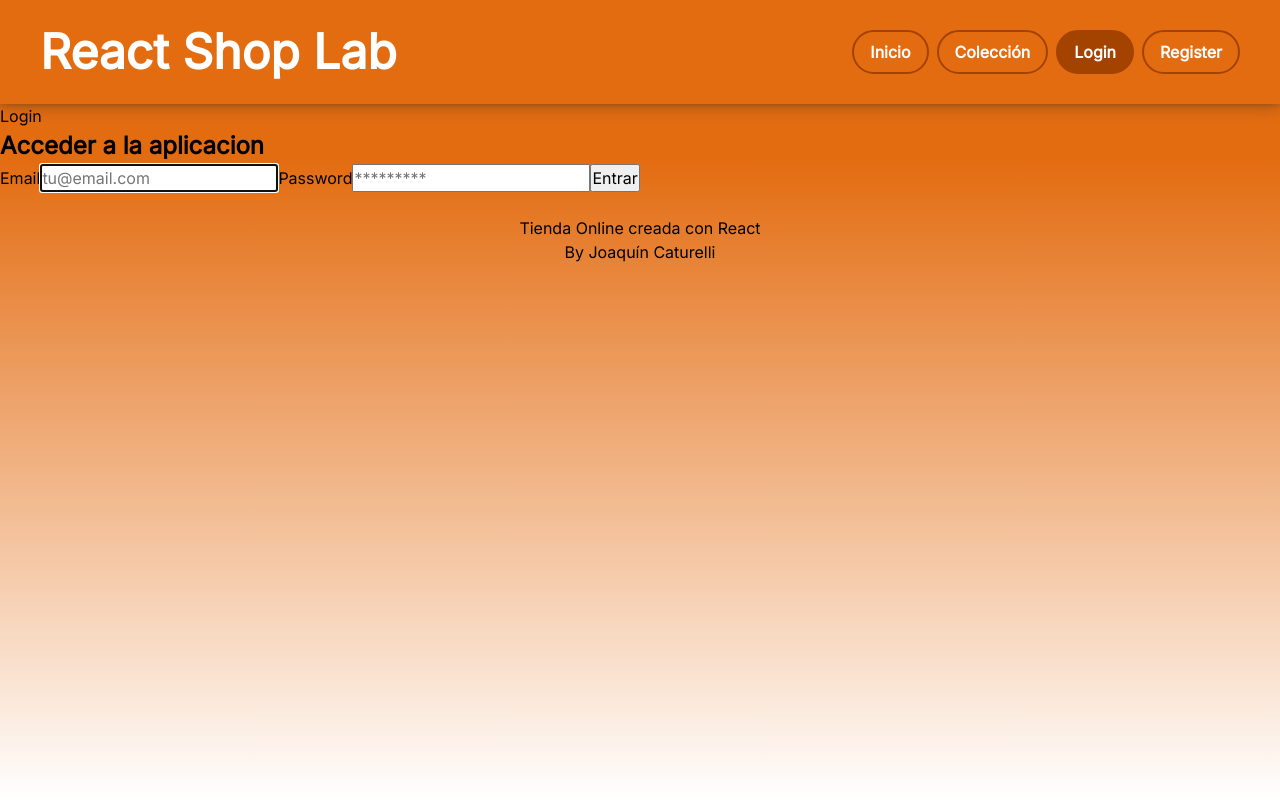
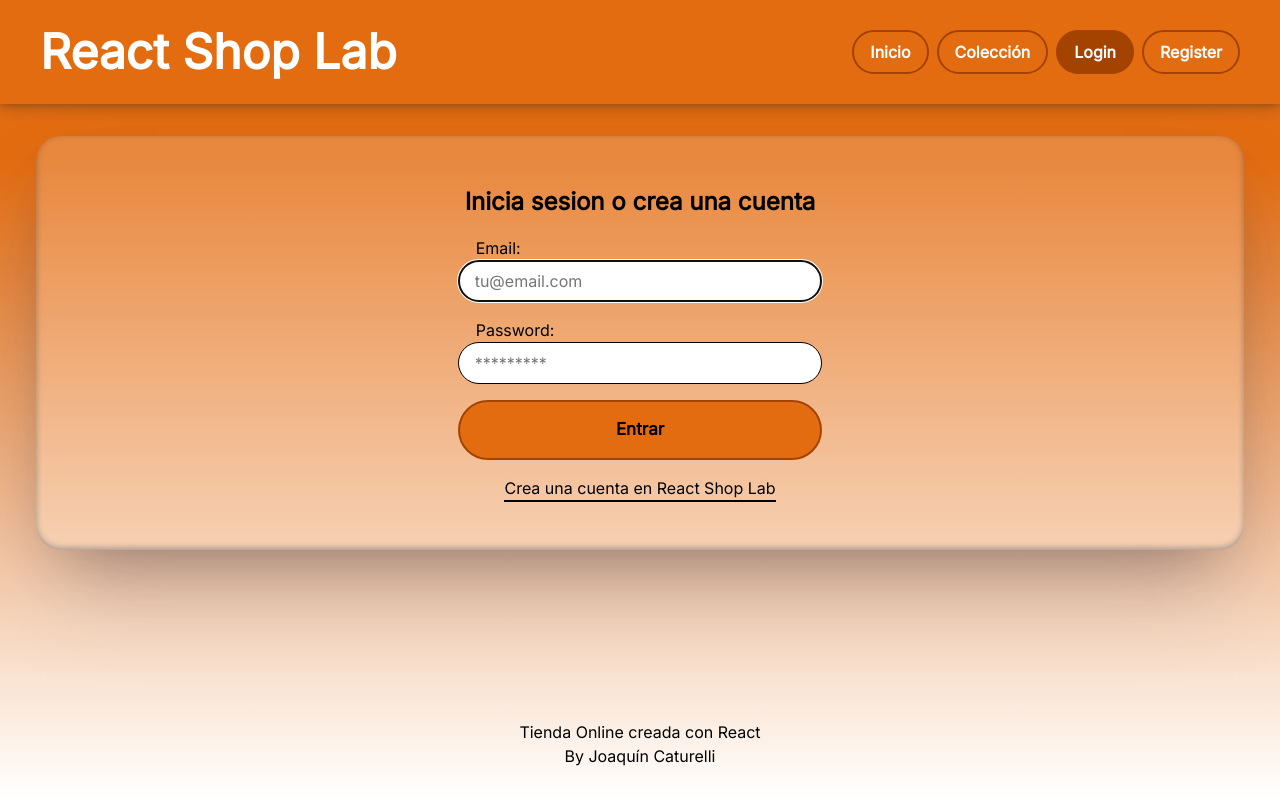
Before and after one commit to joacocaturelli/ecommerce-frontend, a React (Vite) app: page /login in a window 1280 px wide. Built offline with nearby package versions, Linux system fonts and the light colour scheme.

Commit message:
Feat: Implementado componente Button, funcion isSubmitting y estilos

```diff
--- a/src/pages/LoginPage/LoginPage.jsx
+++ b/src/pages/LoginPage/LoginPage.jsx
@@ -1,8 +1,10 @@
 import { useState, useRef, useEffect } from "react";
 import { useNavigate } from "react-router-dom";
 import { loginUser } from "../../api/auth";
+import { Link } from "react-router-dom";
 import StatusMessage from "../../components/StatusMessage/StatusMessage";
-import styles from './LoginPage.module.css'
+import Button from '../../components/Button/Button';
+import styles from './LoginPage.module.css';
 
 function LoginPage() {
   const navigate = useNavigate()
@@ -14,6 +16,7 @@ function LoginPage() {
     password: "",
   })
   const [error, setError] = useState(null)
+  const [isSubmitting, setIsSubmitting] = useState(false)
 
   useEffect(() => {
     emailInputRef.current?.focus()
@@ -40,46 +43,54 @@ function LoginPage() {
     }
 
     try {
+      setIsSubmitting(true)
       await loginUser(formData)
       navigate('/')
     } catch (err) {
       setError(err.message)
+    } finally {
+      setIsSubmitting(false)
     }
   }
 
   return (
-    <main>
-      <section>
-        <p>Login</p>
-        <h2>Acceder a la aplicacion</h2>
+    <main className="page">
+      <section className="container">
+        <div className={styles.loginContainer}>
+          <h2>Inicia sesion o crea una cuenta</h2>
 
-        <form onSubmit={handleSumbit}>
+          <form onSubmit={handleSumbit} className={styles.loginForm}>
             <label>
-            <span>Email</span>
+              <span className={styles.span}>Email:</span>
               <input
+                className={styles.input}
                 ref={emailInputRef}
                 type="email"
                 name="email"
                 value={formData.email}
                 placeholder="tu@email.com"
                 onChange={handleChange}
+                disabled={isSubmitting}
               />
             </label>
 
             <label>
-            <span>Password</span>
-            <input type="password"
+              <span className={styles.span}>Password:</span>
+              <input
+                className={styles.input}
+                type="password"
                 name="password"
                 value={formData.password}
                 placeholder="*********"
                 onChange={handleChange}
+                disabled={isSubmitting}
               />
             </label>
 
-          <button type="submit">
-            Entrar
-          </button>
+            <Button type='submit' disabled={isSubmitting}>Entrar</Button>
           </form>
+
+          <Link to={'/register'} className={styles.link}>Crea una cuenta en React Shop Lab</Link>
 
           {error && (
             <StatusMessage
@@ -87,6 +98,7 @@ function LoginPage() {
               description={error}
             />
           )}
+        </div>
       </section>
     </main>
   )
--- a/src/pages/LoginPage/LoginPage.module.css
+++ b/src/pages/LoginPage/LoginPage.module.css
@@ -0,0 +1,33 @@
+.loginContainer {
+  display: flex;
+  flex: 1;
+  flex-direction: column;
+  gap: var(--space-md);
+  align-items: center;
+}
+
+.loginForm {
+  display: flex;
+  flex-direction: column;
+  gap: var(--space-md);
+}
+
+.span {
+  padding-left: 18px;
+}
+
+.input {
+  width: 100%;
+  border: 1px solid black;
+  border-radius: 24px;
+  padding: 8px 16px;
+}
+
+.link {
+  border-bottom: 2px solid black;
+}
+
+.link:hover {
+  color: var(--color-primary);
+  border-color: var(--color-primary);
+}
--- a/src/pages/RegisterPage/RegisterPage.jsx
+++ b/src/pages/RegisterPage/RegisterPage.jsx
@@ -2,7 +2,8 @@ import { useState, useRef, useEffect } from "react";
 import { useNavigate } from "react-router-dom";
 import { registerUser } from "../../api/auth";
 import StatusMessage from "../../components/StatusMessage/StatusMessage";
-import styles from './RegisterPage.module.css'
+import Button from "../../components/Button/Button";
+import styles from './RegisterPage.module.css';
 
 function RegisterPage() {
   const navigate = useNavigate()
@@ -51,15 +52,16 @@ function RegisterPage() {
     }
   }
   return (
-    <main>
-      <section>
-        <p>Register</p>
+    <main className="page">
+      <section className="container">
+        <div className={styles.registerContainer}>
           <h2>Crear una cuenta</h2>
 
-        <form onSubmit={handleSumbit}>
+          <form onSubmit={handleSumbit} className={styles.registerForm}>
             <label>
-            <span>Email</span>
+              <span className={styles.span}>Email:</span>
               <input
+                className={styles.input}
                 ref={emailInputRef}
                 type="email"
                 name="email"
@@ -71,8 +73,10 @@ function RegisterPage() {
             </label>
 
             <label>
-            <span>Password</span>
-            <input type="password"
+              <span className={styles.span}>Password:</span>
+              <input
+                className={styles.input}
+                type="password"
                 name="password"
                 value={formData.password}
                 placeholder="*********"
@@ -81,9 +85,7 @@ function RegisterPage() {
               />
             </label>
 
-          <button type="submit" disabled={isSubmitting}>
-            Registrarse
-          </button>
+            <Button type="submit" disabled={isSubmitting}>Registrarse</Button>
           </form>
 
           {error && (
@@ -92,6 +94,7 @@ function RegisterPage() {
               description={error}
             />
           )}
+        </div>
       </section>
     </main>
   )
--- a/src/pages/RegisterPage/RegisterPage.module.css
+++ b/src/pages/RegisterPage/RegisterPage.module.css
@@ -0,0 +1,24 @@
+.registerContainer {
+  display: flex;
+  flex: 1;
+  flex-direction: column;
+  gap: var(--space-md);
+  align-items: center;
+}
+
+.registerForm {
+  display: flex;
+  flex-direction: column;
+  gap: var(--space-md);
+}
+
+.span {
+  padding-left: 18px;
+}
+
+.input {
+  width: 100%;
+  border: 1px solid black;
+  border-radius: 24px;
+  padding: 8px 16px;
+}
```
Lines whose indentation alone changed are shown as unchanged.
